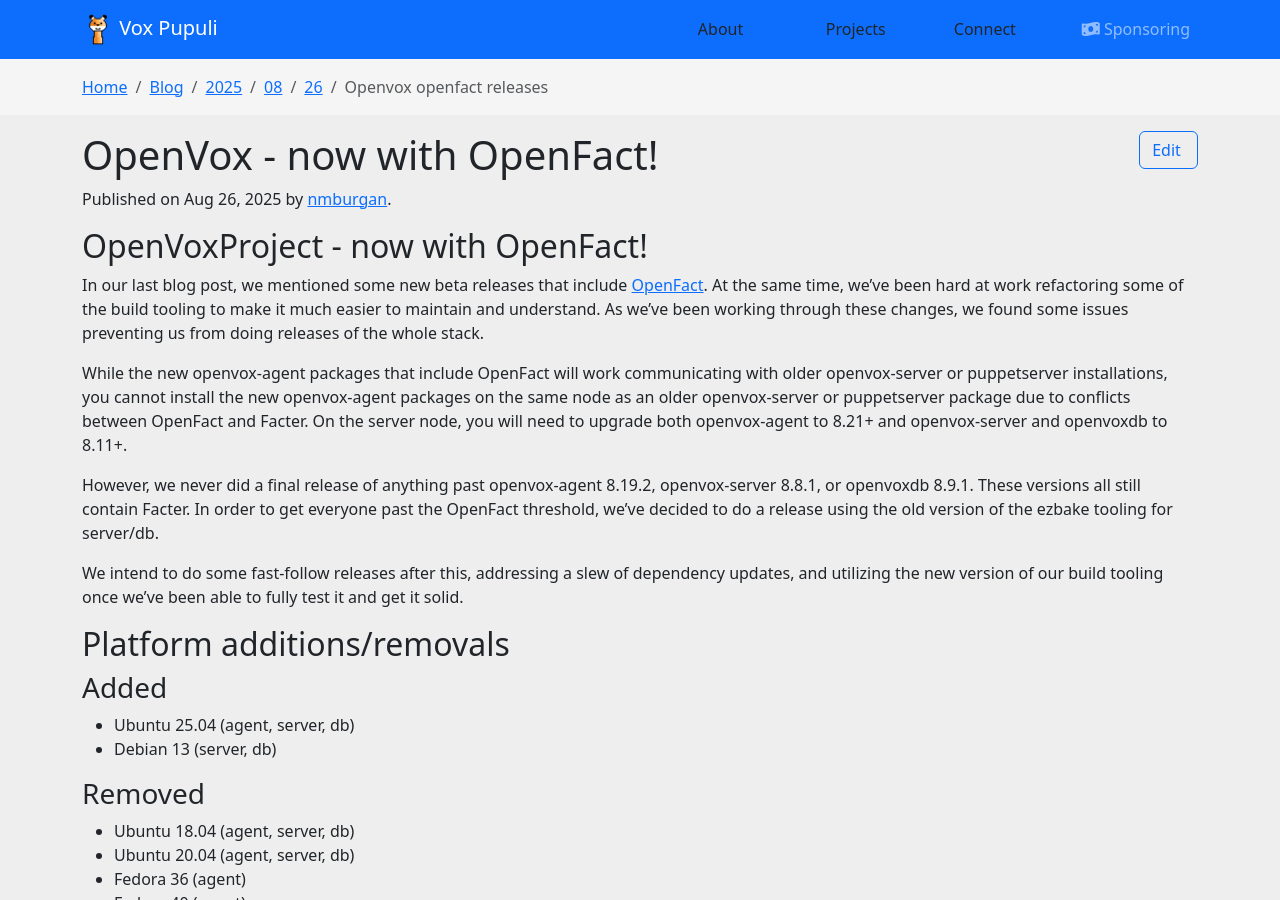
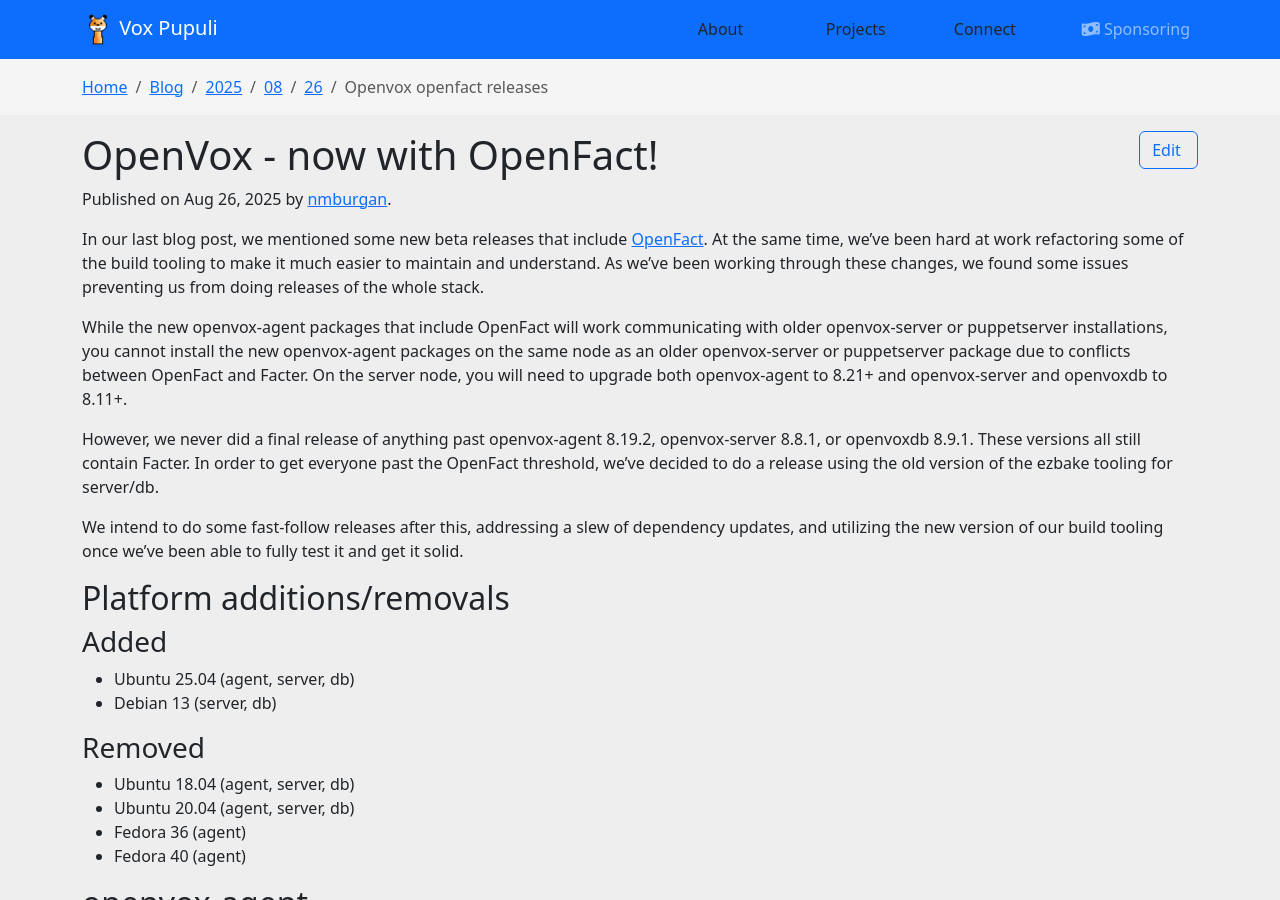
Before and after one commit to voxpupuli/voxpupuli.github.io, a Jekyll site: the page built from _posts/2025-08-26-openvox-openfact-releases.md, in a window 1280 px wide and 900 px high. Built offline with Jekyll 4.4.1, drawn with Linux system fonts in a browser that asks for light colours; nearby versions of some CDN libraries.

Commit message:
Remove useless extra title

```diff
--- a/_posts/2025-08-26-openvox-openfact-releases.md
+++ b/_posts/2025-08-26-openvox-openfact-releases.md
@@ -4,8 +4,6 @@
 date: 2025-08-26
 github_username: nmburgan
 ---
-
-## OpenVoxProject - now with OpenFact!
 
 In our last blog post, we mentioned some new beta releases that include [OpenFact](https://github.com/OpenVoxProject/openfact/blob/main/CHANGELOG.md). At the same time, we've been hard at work refactoring some of the build tooling to make it much easier to maintain and understand. As we've been working through these changes, we found some issues preventing us from doing releases of the whole stack.
 
```
